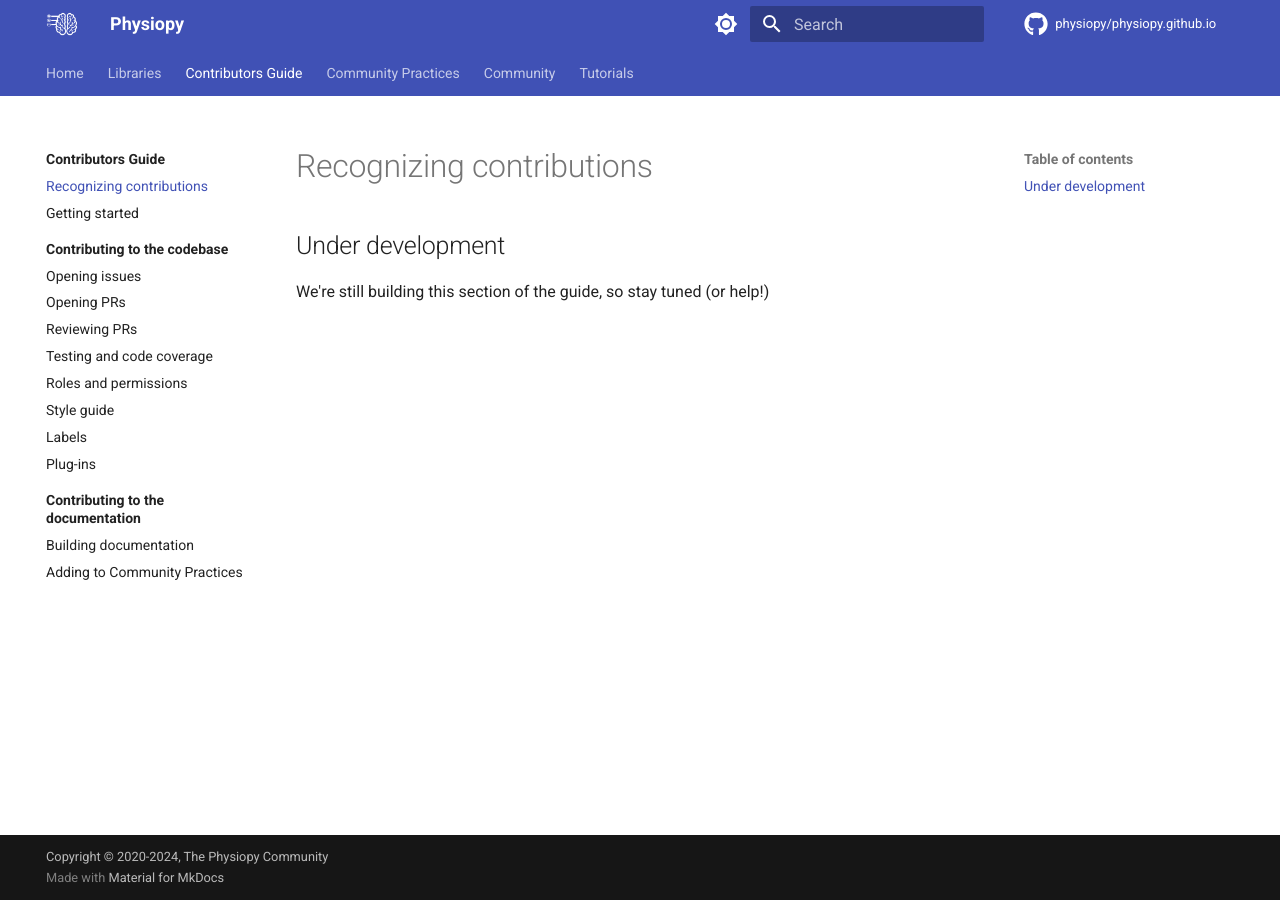
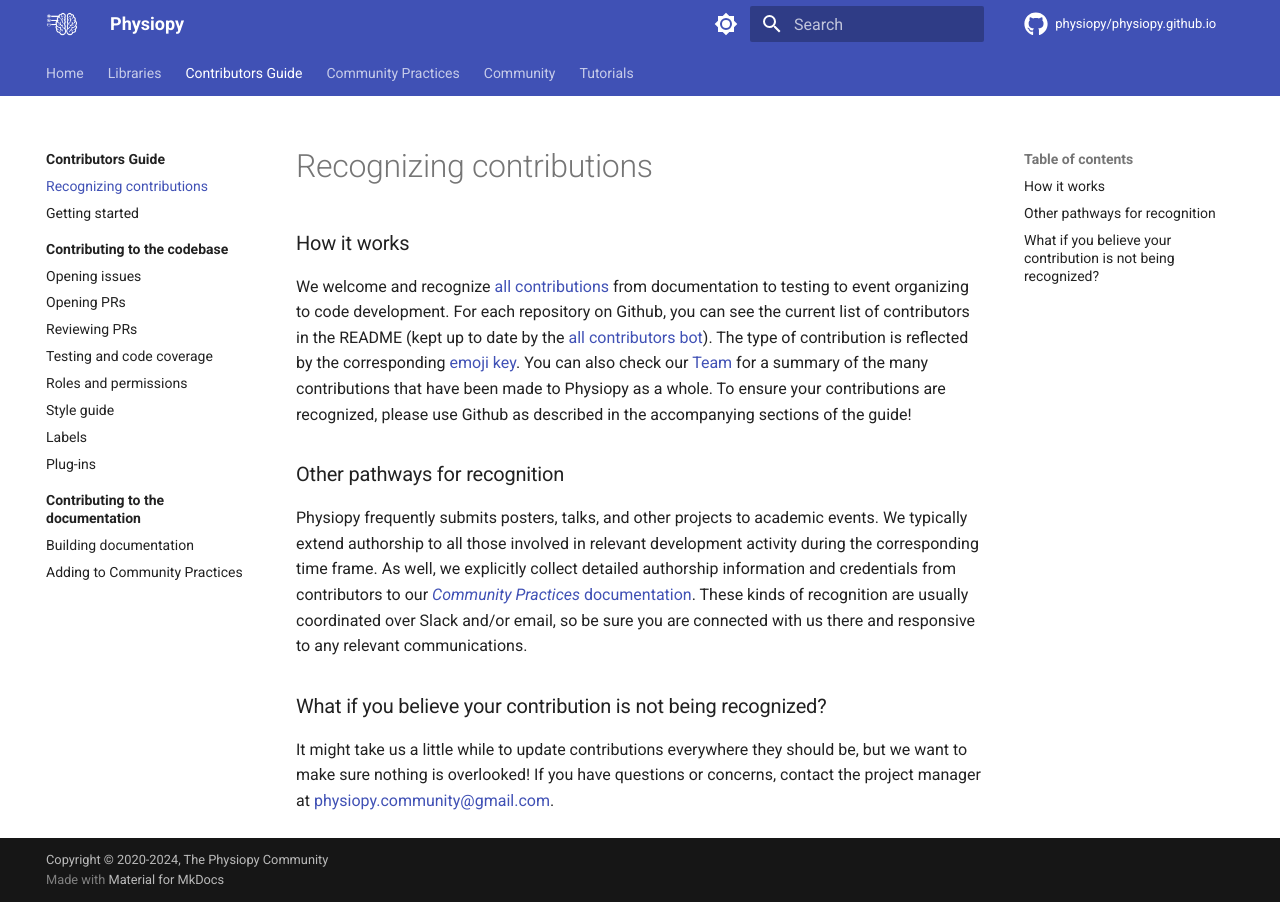
Before and after one commit to physiopy/physiopy.github.io, an MkDocs documentation site: the page built from docs/contributors-guide/recognition.md, in a window 1280 px wide. Built offline with MkDocs 1.6.1 and Material for MkDocs 9.7.7, drawn with Linux system fonts in a browser that asks for light colours; comment, search, counter and statistics services are not loaded.

Commit message:
Updated recognition page.

```diff
--- a/docs/contributors-guide/recognition.md
+++ b/docs/contributors-guide/recognition.md
@@ -1,2 +1,11 @@
-## Under development
-We're still building this section of the guide, so stay tuned (or help!)
+### How it works
+We welcome and recognize [all
+contributions](https://allcontributors.org/docs/en/specification) from
+documentation to testing to event organizing to code development. For each repository on Github, you can see the current list of contributors in the README (kept up to date by the [all
+contributors bot](https://allcontributors.org/docs/en/bot/overview)). The type of contribution is reflected by the corresponding [emoji key](https://allcontributors.org/docs/en/emoji-key). You can also check our [Team](/community/team) for a summary of the many contributions that have been made to Physiopy as a whole. To ensure your contributions are recognized, please use Github as described in the accompanying sections of the guide!
+
+### Other pathways for recognition
+Physiopy frequently submits posters, talks, and other projects to academic events. We typically extend authorship to all those involved in relevant development activity during the corresponding time frame. As well, we explicitly collect detailed authorship information and credentials from contributors to our [*Community Practices* documentation](https://physiopy-community-guidelines.readthedocs.io/en/latest/index.html). These kinds of recognition are usually coordinated over Slack and/or email, so be sure you are connected with us there and responsive to any relevant communications.
+
+### What if you believe your contribution is not being recognized?
+It might take us a little while to update contributions everywhere they should be, but we want to make sure nothing is overlooked! If you have questions or concerns, contact the project manager at [physiopy.community@gmail.com](mailto:physiopy.community@gmail.com).
```
